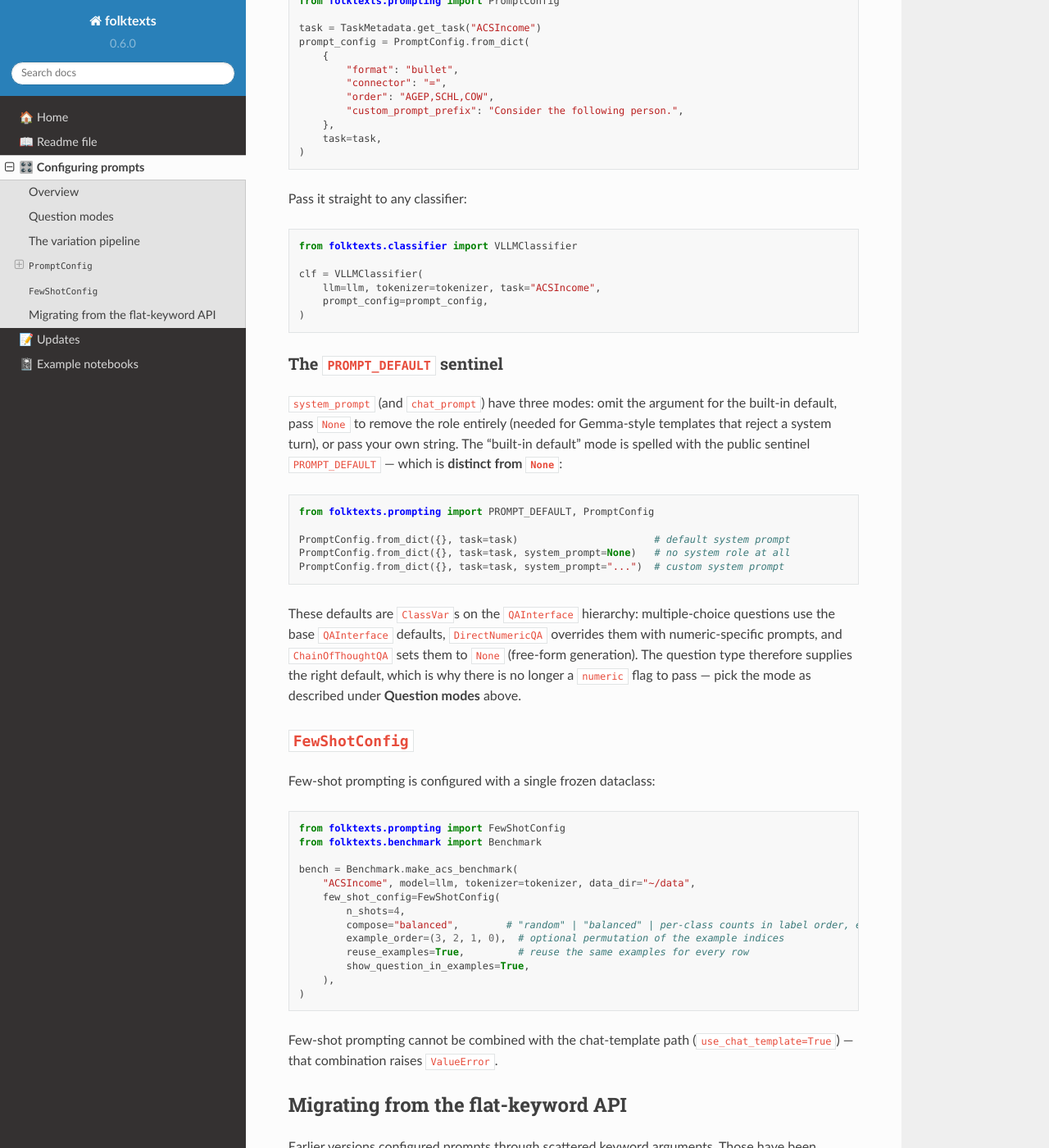
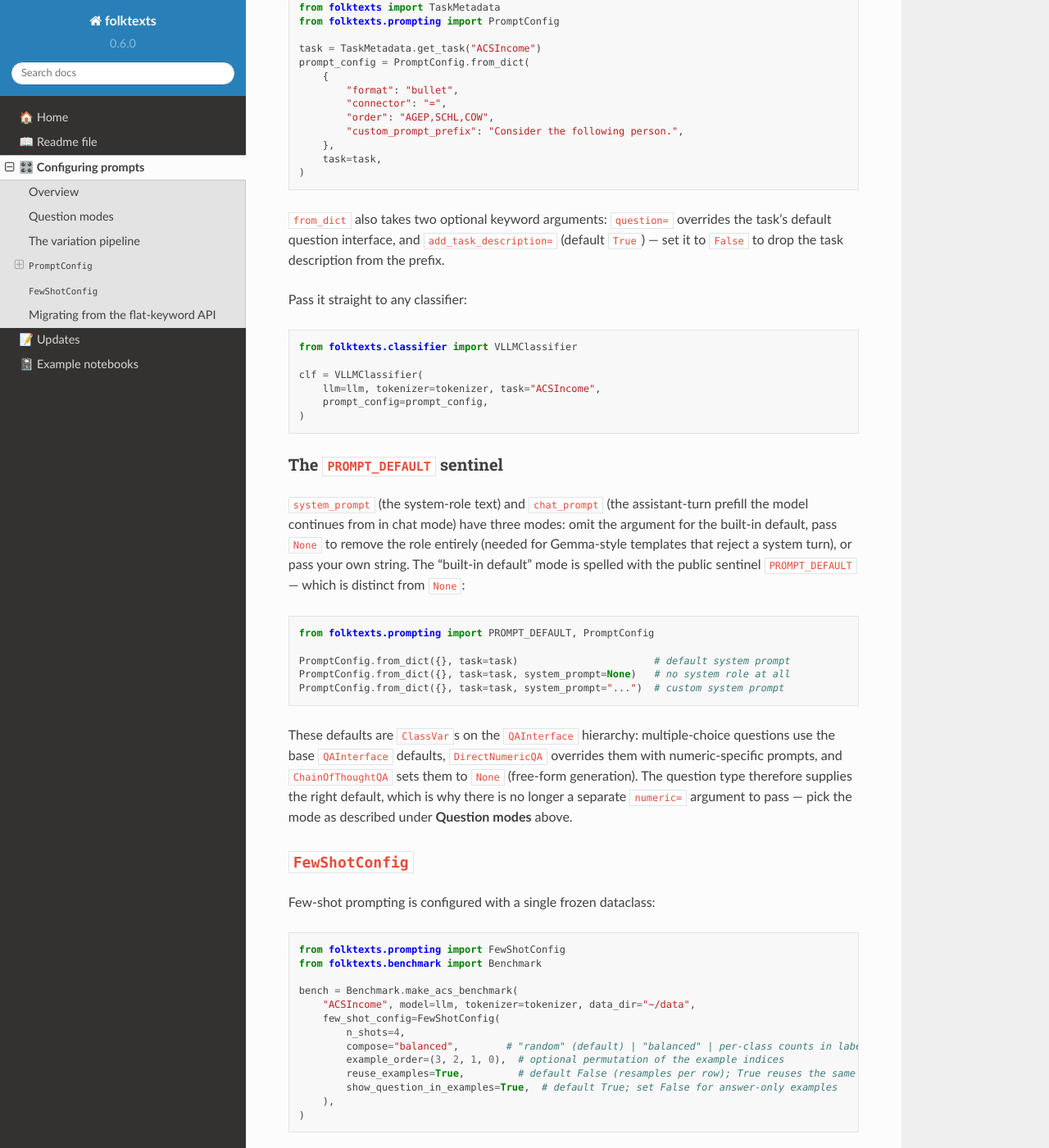
Before and after one commit to socialfoundations/folktexts, a Sphinx documentation site: the page built from docs/configuring_prompts.md, in a window 1280 px wide and 1400 px high, scrolled down 2799 px. Shown: the whole window at 82% size. Built offline with Sphinx 7.4.7 and the Read the Docs theme 3.1.0, drawn with Linux system fonts in a browser that asks for light colours; pages that are not in the unit, such as notebooks, are missing from menus; some of the changed text lies outside the part shown.

Commit message:
docs(prompts): tighten the README section and deepen the guide
README (top-level): refresh the version banner to v0.6.0, collapse the prompt-configuration CLI reference into a <details> matching its sibling sections, and drop the 'From Python' block that duplicated the guide. Accuracy fixes across both files: the CoT max-model-len default (8856, not 8256), enable_thinking auto-enables CoT rather than hard-requiring it, both --system-prompt and --chat-prompt warn without --use-chat-template, CoT is not combined with few-shot, and the system prompt is a chat-only role (dropped from the PREFIX diagram). The guide gains from_dict's add_task_description/question arguments, the real FewShotConfig defaults, the granularity/format ValueError, and a chat_prompt gloss. Removed bold-for-emphasis tropes.

Co-Authored-By: Claude Opus 4.8 (1M context) <noreply@anthropic.com>

````diff
--- a/docs/configuring_prompts.md
+++ b/docs/configuring_prompts.md
@@ -127,6 +128,10 @@ prompt_config = PromptConfig.from_dict(
 )
 ```
 
+`from_dict` also takes two optional keyword arguments: `question=` overrides the
+task's default question interface, and `add_task_description=` (default `True`) —
+set it to `False` to drop the task description from the prefix.
+
 Pass it straight to any classifier:
 
 ```py
@@ -140,11 +145,13 @@ clf = VLLMClassifier(
 
 ### The `PROMPT_DEFAULT` sentinel
 
-`system_prompt` (and `chat_prompt`) have three modes: omit the argument for the
+`system_prompt` (the system-role text) and `chat_prompt` (the assistant-turn
+prefill the model continues from in chat mode) have three modes: omit the
+argument for the
 built-in default, pass `None` to remove the role entirely (needed for
 Gemma-style templates that reject a system turn), or pass your own string. The
 "built-in default" mode is spelled with the public sentinel `PROMPT_DEFAULT` —
-which is **distinct from `None`**:
+which is distinct from `None`:
 
 ```py
 from folktexts.prompting import PROMPT_DEFAULT, PromptConfig
@@ -158,8 +165,8 @@ These defaults are `ClassVar`s on the `QAInterface` hierarchy: multiple-choice
 questions use the base `QAInterface` defaults, `DirectNumericQA` overrides them
 with numeric-specific prompts, and `ChainOfThoughtQA` sets them to `None`
 (free-form generation). The question type therefore supplies the right default,
-which is why there is no longer a `numeric` flag to pass — pick the mode as
-described under **Question modes** above.
+which is why there is no longer a separate `numeric=` argument to pass — pick the
+mode as described under **Question modes** above.
 
 ## `FewShotConfig`
 
@@ -173,10 +180,10 @@ bench = Benchmark.make_acs_benchmark(
     "ACSIncome", model=llm, tokenizer=tokenizer, data_dir="~/data",
     few_shot_config=FewShotConfig(
         n_shots=4,
-        compose="balanced",        # "random" | "balanced" | per-class counts in label order, e.g. (2, 2) = 2 of class 0 + 2 of class 1
+        compose="balanced",        # "random" (default) | "balanced" | per-class counts in label order, e.g. (2, 2) = 2 of class 0 + 2 of class 1
         example_order=(3, 2, 1, 0),  # optional permutation of the example indices
-        reuse_examples=True,         # reuse the same examples for every row
-        show_question_in_examples=True,
+        reuse_examples=True,         # default False (resamples per row); True reuses the same examples
+        show_question_in_examples=True,  # default True; set False for answer-only examples
     ),
 )
 ```
````
Also changed, not shown: other parts of docs/configuring_prompts.md (+5 -4 lines), README.md (+28 -52 lines).
